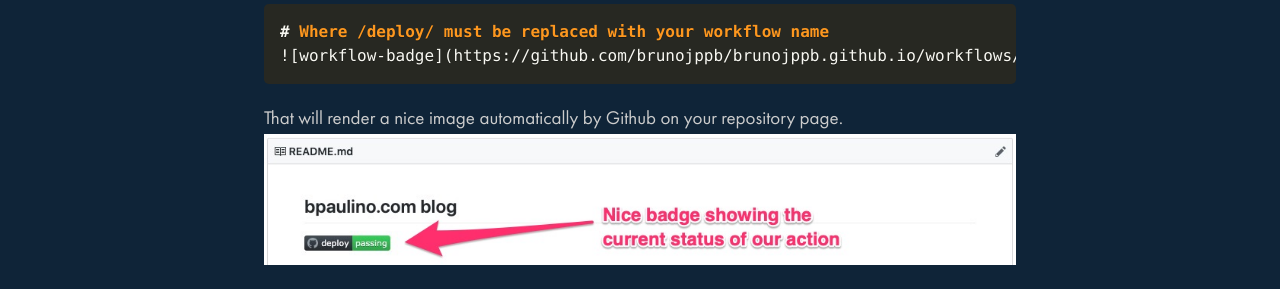
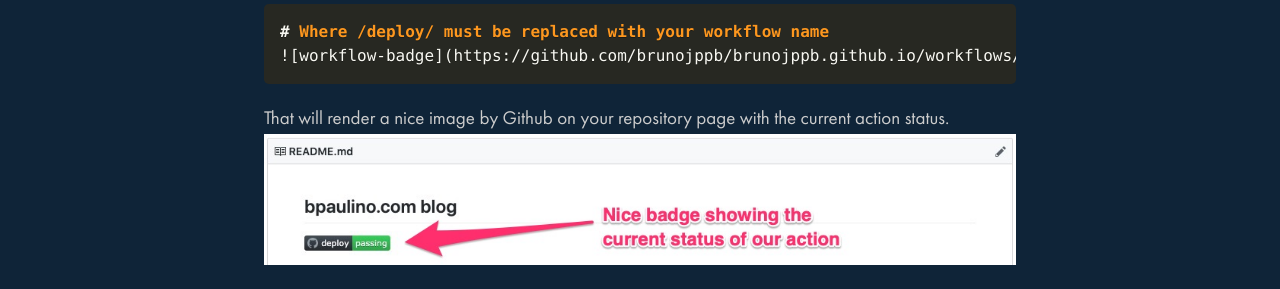
Before and after one commit to brunojppb/brunojppb.github.io, a Jekyll site: the page built from _posts/2019-09-06-automating-your-work-with-github-actions.md, in a window 1280 px wide and 900 px high, scrolled down 6969 px. Shown: the part 439-728 px from the top of the window. Built offline with Jekyll 4.4.1, drawn with Linux system fonts in a browser that asks for light colours.

Commit message:
[FIX] update README

````diff
--- a/_posts/2019-09-06-automating-your-work-with-github-actions.md
+++ b/_posts/2019-09-06-automating-your-work-with-github-actions.md
@@ -230,7 +230,7 @@ Ok, now our automation work was fully done. As a cherry on top, you can also add
 ![workflow-badge](https://github.com/brunojppb/brunojppb.github.io/workflows/deploy/badge.svg)
 ```
 
-That will render a nice image automatically by Github on your repository page.
+That will render a nice image by Github on your repository page with the current action status.
 ![Github Actions Badge](/assets/images/github_action_badge.jpg)
 
 Now I can enjoy my time spent building and deploying my website doing something else like playing videogames 🎮 or drawing 🎨. Here is the open-source repository of my blog if you want to take a look:
````
Also changed, not shown: README.md.
